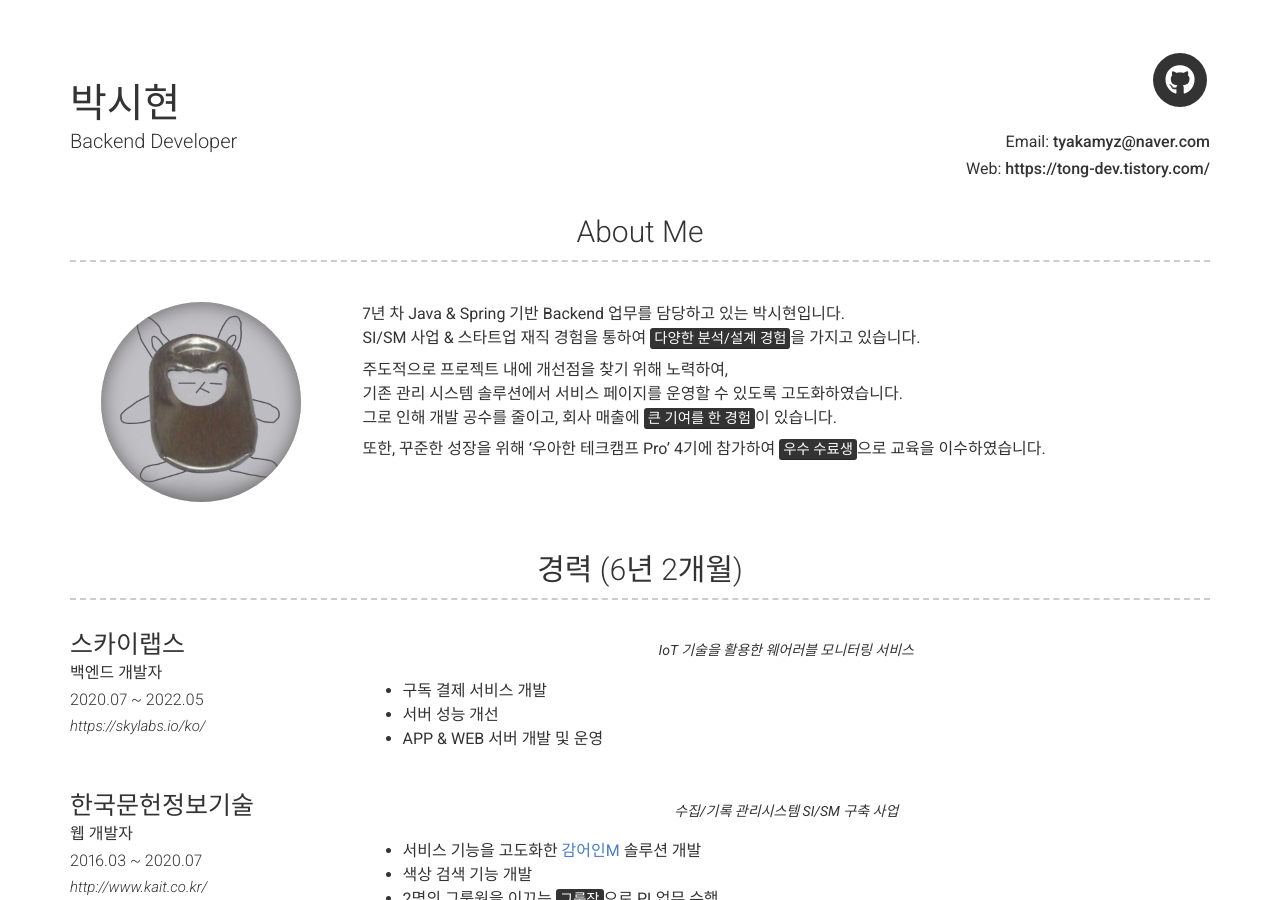
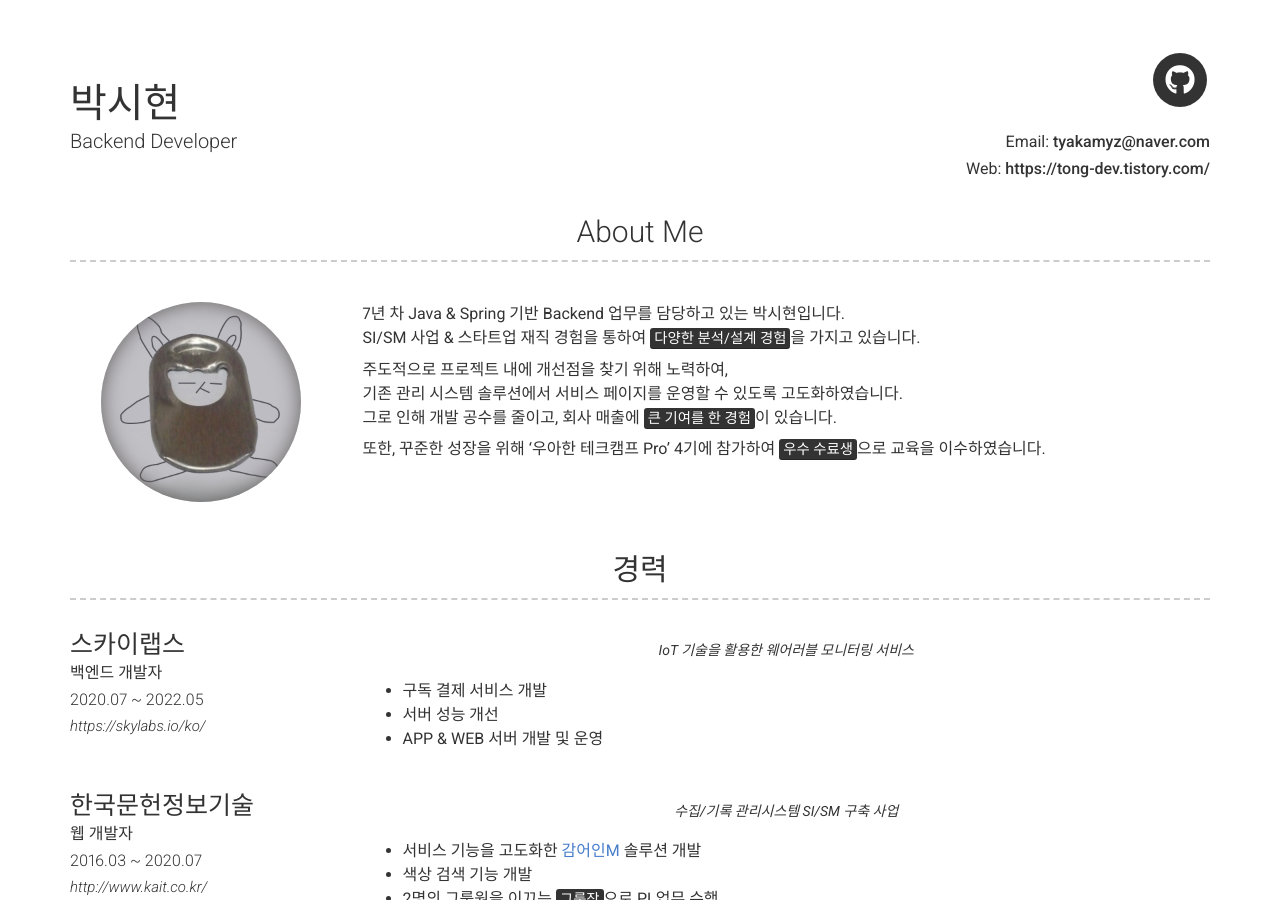
Before and after one commit to tyakamyz/tyakamyz.github.io, a Jekyll site: the page built from index.md, in a window 1280 px wide and 900 px high. Built offline with Jekyll 4.4.1, drawn with Linux system fonts in a browser that asks for light colours; nearby versions of some CDN libraries.

Commit message:
feat: 기술경력서 파일 수정

```diff
--- a/_config.yml
+++ b/_config.yml
@@ -62,7 +62,7 @@ about_content: | # this will include new lines to allow paragraphs
   또한, 꾸준한 성장을 위해 '우아한 테크캠프 Pro' 4기에 참가하여 <mark>우수 수료생</mark>으로 교육을 이수하였습니다.
 
 content:
-  - title: 경력 (6년 2개월)
+  - title: 경력
     layout: list
     content:
       - layout: left
```
Also changed, not shown: 1 other file.
